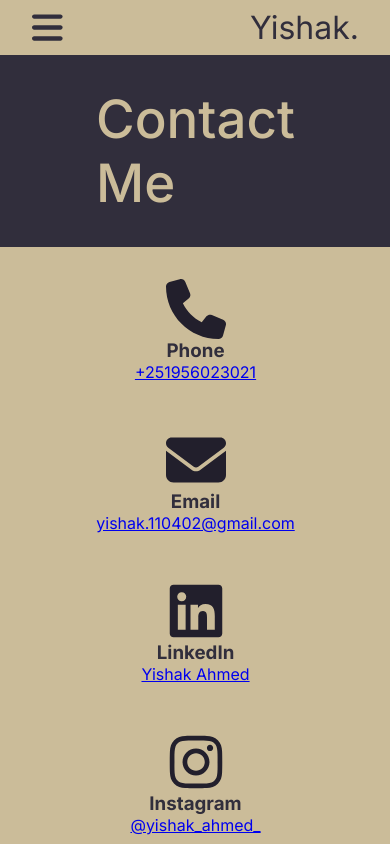
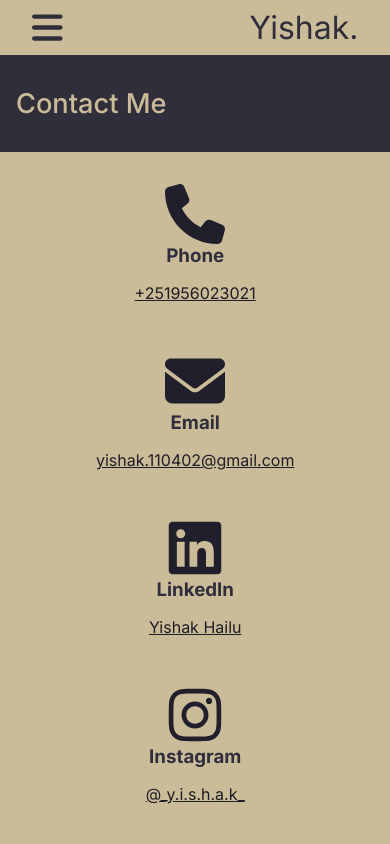
Before and after one commit to Yishak110402/NewPortfolio, a React (Create React App) app: page /contact in a window 390 px wide. Shown: the top 844 px of the page. Built offline with nearby package versions, Linux system fonts and the light colour scheme.

Commit message:
first message

```diff
--- a/src/components/Contact/ContactHeader/ContactHeader.css
+++ b/src/components/Contact/ContactHeader/ContactHeader.css
@@ -7,6 +7,21 @@
     font-size: 3.3rem;
     font-weight: 500;
 }
-
+@media(max-width:750px){
+    .contact-header{
+        padding: 2rem;
+    }
+    .contact-header h1{
+        font-size: 2.5rem;
+    }
+}
+@media(max-width:550px){
+    .contact-header{
+        padding: 2rem 1rem;
+    }
+    .contact-header h1{
+        font-size: 1.7rem;
+    }
+}
 /* #cbbc99 Yellow */
 /* #312e3c Blue */
--- a/src/components/Contact/ContactOptions/ContactOptions.js
+++ b/src/components/Contact/ContactOptions/ContactOptions.js
@@ -14,23 +14,46 @@ export default function ContactOptions() {
           <path d="M48 64C21.5 64 0 85.5 0 112c0 15.1 7.1 29.3 19.2 38.4L236.8 313.6c11.4 8.5 27 8.5 38.4 0L492.8 150.4c12.1-9.1 19.2-23.3 19.2-38.4c0-26.5-21.5-48-48-48H48zM0 176V384c0 35.3 28.7 64 64 64H448c35.3 0 64-28.7 64-64V176L294.4 339.2c-22.8 17.1-54 17.1-76.8 0L0 176z" />
         </svg>
         <h3>Email</h3>
-        <a href="mailto:yishak.110402@gmail.com">yishak.110402@gmail.com</a>
+        <a
+          target="_blank"
+          rel="noreferrer"
+          href="mailto:yishak.110402@gmail.com">
+          yishak.110402@gmail.com
+        </a>
       </div>
       <div className="option linkedin">
-      <svg xmlns="http://www.w3.org/2000/svg" viewBox="0 0 448 512"><path d="M416 32H31.9C14.3 32 0 46.5 0 64.3v383.4C0 465.5 14.3 480 31.9 480H416c17.6 0 32-14.5 32-32.3V64.3c0-17.8-14.4-32.3-32-32.3zM135.4 416H69V202.2h66.5V416zm-33.2-243c-21.3 0-38.5-17.3-38.5-38.5S80.9 96 102.2 96c21.2 0 38.5 17.3 38.5 38.5 0 21.3-17.2 38.5-38.5 38.5zm282.1 243h-66.4V312c0-24.8-.5-56.7-34.5-56.7-34.6 0-39.9 27-39.9 54.9V416h-66.4V202.2h63.7v29.2h.9c8.9-16.8 30.6-34.5 62.9-34.5 67.2 0 79.7 44.3 79.7 101.9V416z"/></svg>
-      <h3>LinkedIn</h3>
-      <a href="https://www.linkedin.com/in/yishak-ahmed-110402/">Yishak Ahmed</a>
+        <svg xmlns="http://www.w3.org/2000/svg" viewBox="0 0 448 512">
+          <path d="M416 32H31.9C14.3 32 0 46.5 0 64.3v383.4C0 465.5 14.3 480 31.9 480H416c17.6 0 32-14.5 32-32.3V64.3c0-17.8-14.4-32.3-32-32.3zM135.4 416H69V202.2h66.5V416zm-33.2-243c-21.3 0-38.5-17.3-38.5-38.5S80.9 96 102.2 96c21.2 0 38.5 17.3 38.5 38.5 0 21.3-17.2 38.5-38.5 38.5zm282.1 243h-66.4V312c0-24.8-.5-56.7-34.5-56.7-34.6 0-39.9 27-39.9 54.9V416h-66.4V202.2h63.7v29.2h.9c8.9-16.8 30.6-34.5 62.9-34.5 67.2 0 79.7 44.3 79.7 101.9V416z" />
+        </svg>
+        <h3>LinkedIn</h3>
+        <a
+          target="_blank"
+          rel="noreferrer"
+          href="https://www.linkedin.com/in/yishak-hailu">
+          Yishak Hailu
+        </a>
       </div>
       <div className="option instagram">
-      <svg xmlns="http://www.w3.org/2000/svg" viewBox="0 0 448 512"><path d="M224.1 141c-63.6 0-114.9 51.3-114.9 114.9s51.3 114.9 114.9 114.9S339 319.5 339 255.9 287.7 141 224.1 141zm0 189.6c-41.1 0-74.7-33.5-74.7-74.7s33.5-74.7 74.7-74.7 74.7 33.5 74.7 74.7-33.6 74.7-74.7 74.7zm146.4-194.3c0 14.9-12 26.8-26.8 26.8-14.9 0-26.8-12-26.8-26.8s12-26.8 26.8-26.8 26.8 12 26.8 26.8zm76.1 27.2c-1.7-35.9-9.9-67.7-36.2-93.9-26.2-26.2-58-34.4-93.9-36.2-37-2.1-147.9-2.1-184.9 0-35.8 1.7-67.6 9.9-93.9 36.1s-34.4 58-36.2 93.9c-2.1 37-2.1 147.9 0 184.9 1.7 35.9 9.9 67.7 36.2 93.9s58 34.4 93.9 36.2c37 2.1 147.9 2.1 184.9 0 35.9-1.7 67.7-9.9 93.9-36.2 26.2-26.2 34.4-58 36.2-93.9 2.1-37 2.1-147.8 0-184.8zM398.8 388c-7.8 19.6-22.9 34.7-42.6 42.6-29.5 11.7-99.5 9-132.1 9s-102.7 2.6-132.1-9c-19.6-7.8-34.7-22.9-42.6-42.6-11.7-29.5-9-99.5-9-132.1s-2.6-102.7 9-132.1c7.8-19.6 22.9-34.7 42.6-42.6 29.5-11.7 99.5-9 132.1-9s102.7-2.6 132.1 9c19.6 7.8 34.7 22.9 42.6 42.6 11.7 29.5 9 99.5 9 132.1s2.7 102.7-9 132.1z"/></svg>
-      <h3>Instagram</h3>
-      <a href="https://www.instagram.com/yishak_ahmed_/">@yishak_ahmed_</a>
+        <svg xmlns="http://www.w3.org/2000/svg" viewBox="0 0 448 512">
+          <path d="M224.1 141c-63.6 0-114.9 51.3-114.9 114.9s51.3 114.9 114.9 114.9S339 319.5 339 255.9 287.7 141 224.1 141zm0 189.6c-41.1 0-74.7-33.5-74.7-74.7s33.5-74.7 74.7-74.7 74.7 33.5 74.7 74.7-33.6 74.7-74.7 74.7zm146.4-194.3c0 14.9-12 26.8-26.8 26.8-14.9 0-26.8-12-26.8-26.8s12-26.8 26.8-26.8 26.8 12 26.8 26.8zm76.1 27.2c-1.7-35.9-9.9-67.7-36.2-93.9-26.2-26.2-58-34.4-93.9-36.2-37-2.1-147.9-2.1-184.9 0-35.8 1.7-67.6 9.9-93.9 36.1s-34.4 58-36.2 93.9c-2.1 37-2.1 147.9 0 184.9 1.7 35.9 9.9 67.7 36.2 93.9s58 34.4 93.9 36.2c37 2.1 147.9 2.1 184.9 0 35.9-1.7 67.7-9.9 93.9-36.2 26.2-26.2 34.4-58 36.2-93.9 2.1-37 2.1-147.8 0-184.8zM398.8 388c-7.8 19.6-22.9 34.7-42.6 42.6-29.5 11.7-99.5 9-132.1 9s-102.7 2.6-132.1-9c-19.6-7.8-34.7-22.9-42.6-42.6-11.7-29.5-9-99.5-9-132.1s-2.6-102.7 9-132.1c7.8-19.6 22.9-34.7 42.6-42.6 29.5-11.7 99.5-9 132.1-9s102.7-2.6 132.1 9c19.6 7.8 34.7 22.9 42.6 42.6 11.7 29.5 9 99.5 9 132.1s2.7 102.7-9 132.1z" />
+        </svg>
+        <h3>Instagram</h3>
+        <a
+          target="_blank"
+          rel="noreferrer"
+          href="https://www.instagram.com/_y.i.s.h.a.k_/">
+          @_y.i.s.h.a.k_
+        </a>
       </div>
       <div className="option telegram">
-      <svg xmlns="http://www.w3.org/2000/svg" viewBox="0 0 496 512"><path d="M248,8C111.033,8,0,119.033,0,256S111.033,504,248,504,496,392.967,496,256,384.967,8,248,8ZM362.952,176.66c-3.732,39.215-19.881,134.378-28.1,178.3-3.476,18.584-10.322,24.816-16.948,25.425-14.4,1.326-25.338-9.517-39.287-18.661-21.827-14.308-34.158-23.215-55.346-37.177-24.485-16.135-8.612-25,5.342-39.5,3.652-3.793,67.107-61.51,68.335-66.746.153-.655.3-3.1-1.154-4.384s-3.59-.849-5.135-.5q-3.283.746-104.608,69.142-14.845,10.194-26.894,9.934c-8.855-.191-25.888-5.006-38.551-9.123-15.531-5.048-27.875-7.717-26.8-16.291q.84-6.7,18.45-13.7,108.446-47.248,144.628-62.3c68.872-28.647,83.183-33.623,92.511-33.789,2.052-.034,6.639.474,9.61,2.885a10.452,10.452,0,0,1,3.53,6.716A43.765,43.765,0,0,1,362.952,176.66Z"/></svg>
-      <h3>Telegram</h3>
+        <svg xmlns="http://www.w3.org/2000/svg" viewBox="0 0 496 512">
+          <path d="M248,8C111.033,8,0,119.033,0,256S111.033,504,248,504,496,392.967,496,256,384.967,8,248,8ZM362.952,176.66c-3.732,39.215-19.881,134.378-28.1,178.3-3.476,18.584-10.322,24.816-16.948,25.425-14.4,1.326-25.338-9.517-39.287-18.661-21.827-14.308-34.158-23.215-55.346-37.177-24.485-16.135-8.612-25,5.342-39.5,3.652-3.793,67.107-61.51,68.335-66.746.153-.655.3-3.1-1.154-4.384s-3.59-.849-5.135-.5q-3.283.746-104.608,69.142-14.845,10.194-26.894,9.934c-8.855-.191-25.888-5.006-38.551-9.123-15.531-5.048-27.875-7.717-26.8-16.291q.84-6.7,18.45-13.7,108.446-47.248,144.628-62.3c68.872-28.647,83.183-33.623,92.511-33.789,2.052-.034,6.639.474,9.61,2.885a10.452,10.452,0,0,1,3.53,6.716A43.765,43.765,0,0,1,362.952,176.66Z" />
+        </svg>
+        <h3>Telegram</h3>
 
-      <a href="https://t.me/yishak_ahmed_">@yishak_ahmed_</a>
+        <a target="_blank" rel="noreferrer" href="https://t.me/iamyishakg">
+          @iamyishakg
+        </a>
       </div>
     </div>
   );
--- a/src/components/Contact/ContactOptions/Contactoptions.css
+++ b/src/components/Contact/ContactOptions/Contactoptions.css
@@ -22,6 +22,10 @@
     width: 60px;
     height: 60px;
 }
+.option a{
+    color: #1f1d26;
+    margin-top: 1rem;
+}
 
 /* #cbbc99 Yellow */
 /* #312e3c Blue */
```
